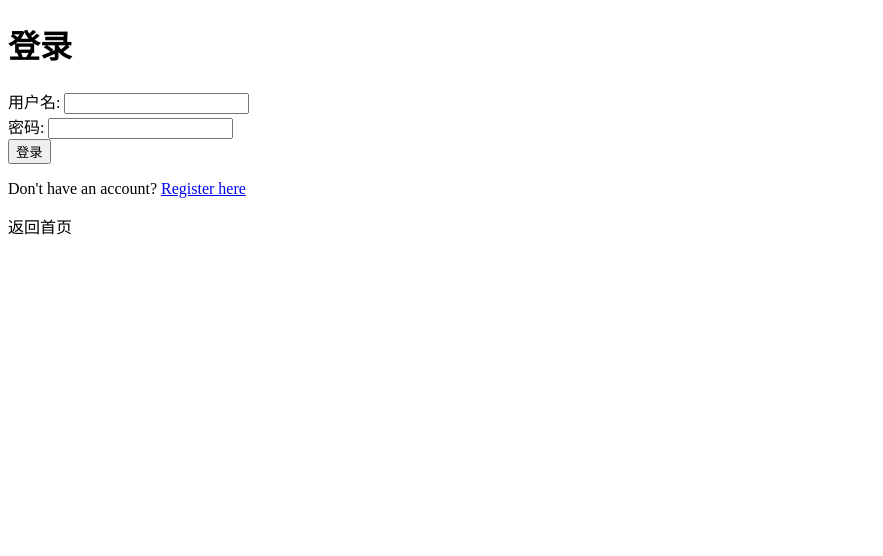
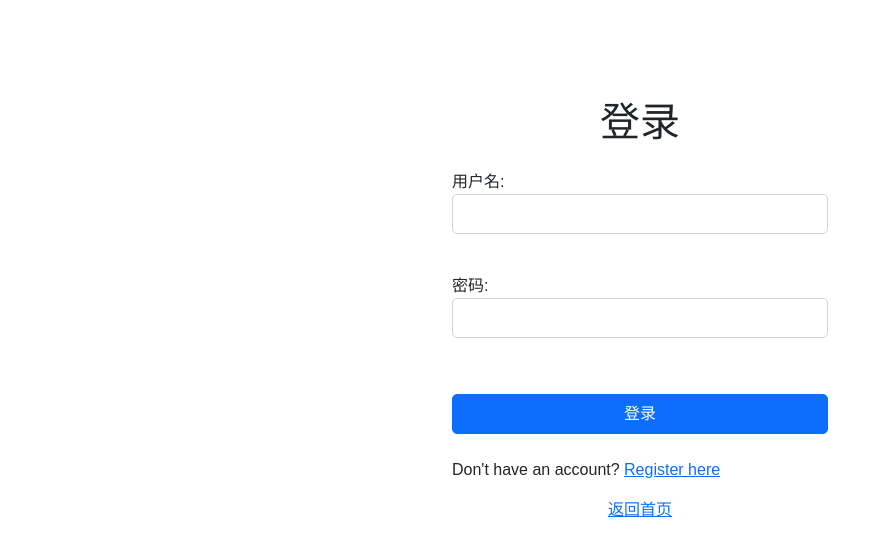
Before and after one commit to ChenpengZhang/SEPKU-TypingPractice, a Flask app: page /login in a window 1280 px wide. Shown: the top 556 px of the page, without its empty margins (0-883 px from the left). Run offline with Flask 3, Linux system fonts and the light colour scheme.

Commit message:
fixed login and logout

```diff
--- a/app.py
+++ b/app.py
@@ -5,6 +5,7 @@ import string
 from flask_sqlalchemy import SQLAlchemy
 
 app = Flask(__name__)
+app.secret_key = 'your_secret_key'
 
 #创建数据库
 app.config['SQLALCHEMY_DATABASE_URI'] = 'sqlite:///typing_practice.db'  # 使用 SQLite 数据库
@@ -94,4 +95,6 @@ def update_target():
     return jsonify({'status': 'success', 'text': target_text})
 
 if __name__ == '__main__':
+    with app.app_context():
+        db.create_all()
     app.run()
--- a/templates/login.html
+++ b/templates/login.html
@@ -2,9 +2,41 @@
 <html>
 <head>
     <title>登录</title>
+    <link href="https://cdn.jsdelivr.net/npm/bootstrap@5.0.0/dist/css/bootstrap.min.css" rel="stylesheet">
+    <style>
+        body {
+            font-family: 'Arial', sans-serif;
+        }
+
+        .container {
+            width: 400px;
+            margin: auto;
+            padding-top: 50px;
+        }
+
+        .form-control, .btn {
+            height: 40px;
+            border-radius: 5px;
+        }
+
+        .btn {
+            width: 100%;
+        }
+
+        ul {
+            list-style-type: none;
+            padding: 0;
+        }
+
+        li {
+            color: red;
+            margin-bottom: 10px;
+        }
+    </style>
 </head>
 <body>
-    <h1>登录</h1>
+    <div class="container mt-5">
+        <h1 class="text-center mb-4">登录</h1>
         {% with messages = get_flashed_messages() %}
         {% if messages %}
         <ul>
@@ -16,12 +48,13 @@
         {% endwith %}
         <form method="POST">
             <label for="username">用户名:</label>
-        <input type="text" id="username" name="username" required><br>
+            <input type="text" class="form-control mb-3" id="username" name="username" required><br>
             <label for="password">密码:</label>
-        <input type="password" id="password" name="password" required><br>
-        <button type="submit">登录</button>
+            <input type="password" class="form-control mb-3" id="password" name="password" required><br>
+            <button type="submit" class="btn btn-primary mt-3">登录</button>
         </form>
-    <p>Don't have an account? <a href="/register">Register here</a></p
-    <a href="/">返回首页</a>
+        <p class="mt-4">Don't have an account? <a href="/register">Register here</a></p>
+        <a href="/" class="d-block text-center mt-2">返回首页</a>
+    </div>
 </body>
 </html>
```
Also changed, not shown: templates/register.html (+43 -10 lines). Lines whose indentation alone changed are shown as unchanged.
